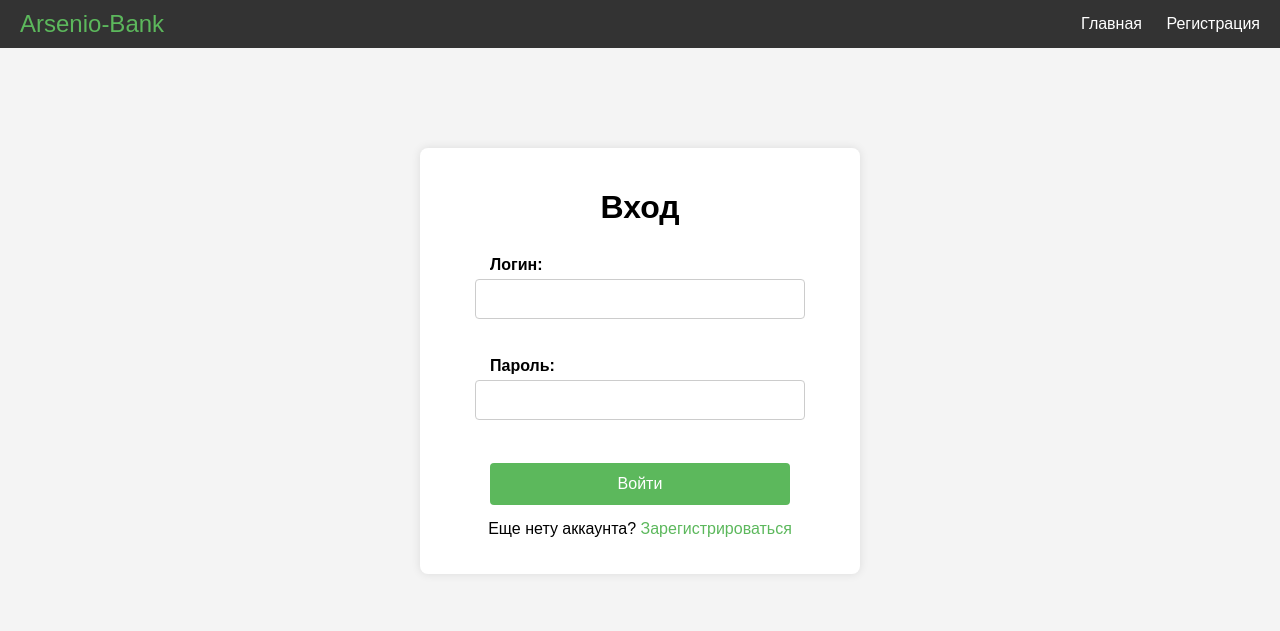
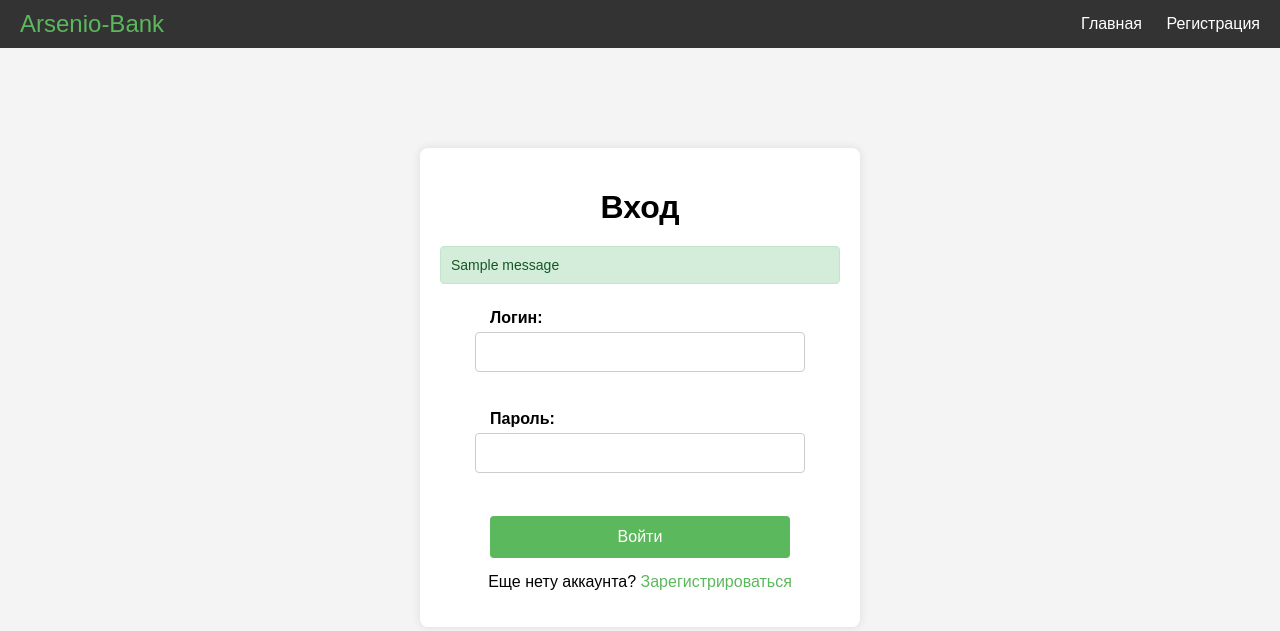
Before and after one commit to tw1nk048/kyrsovalya_bank, a Flask app: page /login in a window 1280 px wide. Shown: the top 631 px of the page. Run offline with Flask 3, Linux system fonts and the light colour scheme; one stand-in notice (Sample message) is shown; some libraries are stand-ins or nearby versions.

Commit message:
fix error login&password

```diff
--- a/static/css/login-reg.css
+++ b/static/css/login-reg.css
@@ -87,3 +87,68 @@ a {
 a:hover {
     text-decoration: underline;
 }
+
+/* Добавим стили для вывода сообщений */
+.flashes {
+    list-style-type: none;
+    padding: 0;
+    margin: 0;
+}
+
+.flash {
+    background-color: #f8d7da; /* светлый фон для ошибок */
+    color: #721c24; /* темный красный цвет для текста */
+    border: 1px solid #f5c6cb; /* красная рамка */
+    border-radius: 4px;
+    padding: 10px;
+    margin-bottom: 15px;
+    font-size: 14px;
+    display: flex;
+    align-items: center;
+    justify-content: space-between;
+    box-sizing: border-box;
+}
+
+.flash.success {
+    background-color: #d4edda; /* зеленый фон для успеха */
+    color: #155724; /* темно-зеленый для текста */
+    border: 1px solid #c3e6cb; /* зеленая рамка */
+}
+
+.flash.info {
+    background-color: #d1ecf1; /* голубой фон для информации */
+    color: #0c5460; /* темно-голубой для текста */
+    border: 1px solid #bee5eb; /* голубая рамка */
+}
+
+.flash.warning {
+    background-color: #fff3cd; /* желтый фон для предупреждений */
+    color: #856404; /* темно-желтый для текста */
+    border: 1px solid #ffeeba; /* желтая рамка */
+}
+
+/* Для кнопки закрытия */
+.flash button {
+    background: none;
+    border: none;
+    color: inherit;
+    font-size: 18px;
+    cursor: pointer;
+    margin-left: 10px;
+}
+
+.flash button:hover {
+    color: #555;
+}
+
+.flash.success button {
+    color: #155724;
+}
+
+.flash.info button {
+    color: #0c5460;
+}
+
+.flash.warning button {
+    color: #856404;
+}
--- a/templates/login.html
+++ b/templates/login.html
@@ -20,6 +20,18 @@
     <div class="main">
         <div class="container">
         <h1>Вход</h1>
+
+        <!-- Отображение сообщений flash -->
+        {% with messages = get_flashed_messages(with_categories=true) %}
+            {% if messages %}
+                <ul class="flashes">
+                    {% for category, message in messages %}
+                        <li class="flash {{ category }}">{{ message }}</li>
+                    {% endfor %}
+                </ul>
+            {% endif %}
+        {% endwith %}
+
         <form method="POST" action="/login">
             <label for="username">Логин:</label>
             <input type="text" id="username" name="username" required>
```
